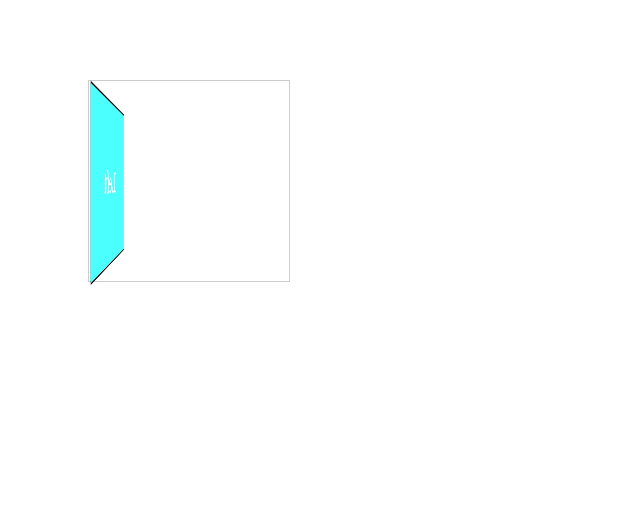
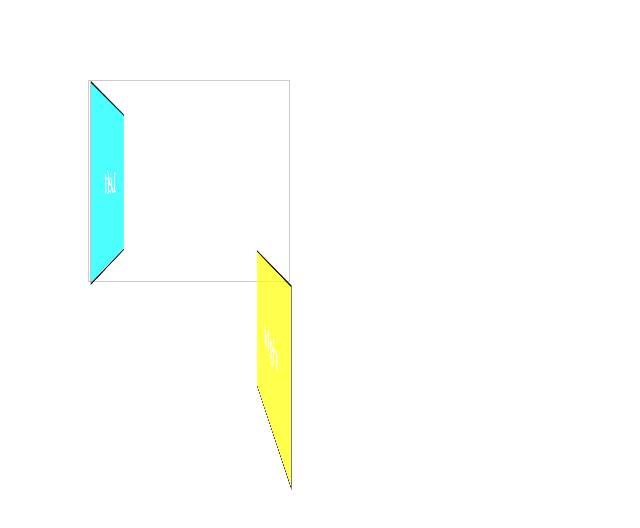
Before and after one commit to fancn21th/0_121_Cube, a plain HTML site: page index.html in a window 1280 px wide. Shown: the whole page, without its empty margins (0-640 px from the left). Drawn offline with Linux system fonts and the light colour scheme.

Commit message:
add: right face

```diff
--- a/index.html
+++ b/index.html
@@ -35,12 +35,19 @@
         color: white;
         text-align: center;
       }
-      /* left */
+      /* background */
       .left {
         background: hsla(180, 100%, 50%, 0.7);
       }
+      .right {
+        background: hsla(60, 100%, 50%, 0.7);
+      }
+      /* transform */
       .left {
         transform: rotateY(-90deg) translateZ(100px);
+      }
+      .right {
+        transform: rotateY(90deg) translateZ(100px);
       }
     </style>
   </head>
@@ -48,6 +55,7 @@
     <div class="container">
       <div class="cube">
         <div class="face left">Left</div>
+        <div class="face right">right</div>
       </div>
     </div>
   </body>
```
